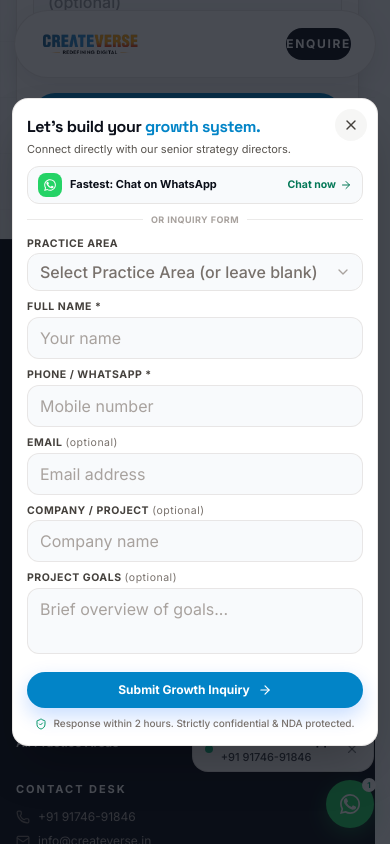
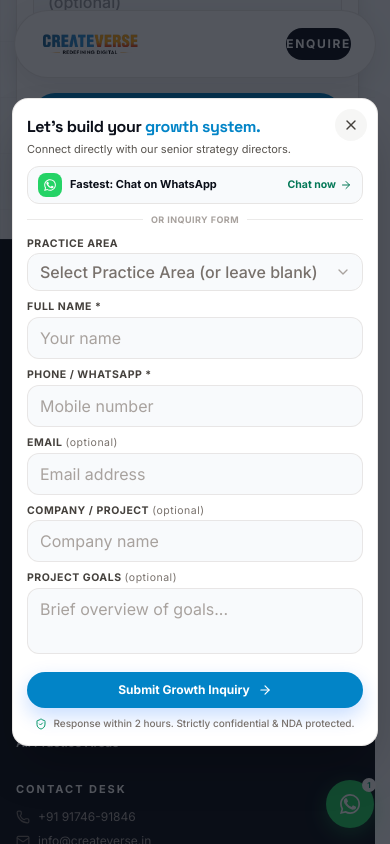
Before and after one commit to aryanbarota21235/CreateVerse, a Next.js app: page / in a window 390 px wide. Both pictures are taken after a click on the button "Enquire Now". Shown: the part 5951-6795 px from the top of the page. Built offline with nearby package versions, Linux system fonts and the light colour scheme.

Commit message:
fix: hide whatsapp tooltip on mobile and eliminate safari top status bar and bottom tabs flickering during modal open and close

```diff
--- a/src/app/globals.css
+++ b/src/app/globals.css
@@ -27,6 +27,11 @@
   ::selection {
     background-color: #0284C7;
     color: #ffffff;
+  }
+  html.modal-open,
+  body.modal-open {
+    overflow: hidden;
+    overscroll-behavior: none;
   }
 }
 
--- a/src/app/layout.tsx
+++ b/src/app/layout.tsx
@@ -1,4 +1,4 @@
-import type { Metadata } from "next";
+import type { Metadata, Viewport } from "next";
 import { Inter, Space_Grotesk } from "next/font/google";
 import { Analytics } from "@vercel/analytics/next";
 import "./globals.css";
@@ -91,10 +91,20 @@ const organizationSchema = {
   },
 };
 
+export const viewport: Viewport = {
+  themeColor: "#FAF7F2",
+  colorScheme: "light",
+  width: "device-width",
+  initialScale: 1,
+};
+
 export default function RootLayout({ children }: { children: React.ReactNode }) {
   return (
     <html lang="en" className={`${inter.variable} ${grotesk.variable}`}>
       <head>
+        <meta name="theme-color" content="#FAF7F2" />
+        <meta name="apple-mobile-web-app-status-bar-style" content="default" />
+        <meta name="apple-mobile-web-app-capable" content="yes" />
         <meta name="facebook-domain-verification" content="arjcquzxxrc2rljqusg27q97siy066" />
         <script
           type="application/ld+json"
--- a/src/components/enquiry-modal.tsx
+++ b/src/components/enquiry-modal.tsx
@@ -205,26 +205,22 @@ export default function EnquiryModal() {
     }
   }, [selectedService, isOpen]);
 
-  // Handle ESC key to close & desktop-safe scroll lock without mobile redraw blink
+  // Handle ESC key to close & universal scroll lock without Safari chrome redraw blink
   useEffect(() => {
     const handleKeyDown = (e: KeyboardEvent) => {
       if (e.key === "Escape") closeEnquiry();
     };
-    const isDesktop = typeof window !== "undefined" && window.innerWidth >= 768;
     if (isOpen) {
-      if (isDesktop) {
-        document.body.style.overflow = "hidden";
-      }
+      document.documentElement.classList.add("modal-open");
+      document.body.classList.add("modal-open");
       window.addEventListener("keydown", handleKeyDown);
     } else {
-      if (isDesktop) {
-        document.body.style.overflow = "";
-      }
+      document.documentElement.classList.remove("modal-open");
+      document.body.classList.remove("modal-open");
     }
     return () => {
-      if (isDesktop) {
-        document.body.style.overflow = "";
-      }
+      document.documentElement.classList.remove("modal-open");
+      document.body.classList.remove("modal-open");
       window.removeEventListener("keydown", handleKeyDown);
     };
   }, [isOpen, closeEnquiry]);
@@ -274,6 +270,12 @@ export default function EnquiryModal() {
       {isOpen && (
         <div
           className="fixed inset-0 z-50 flex items-center justify-center p-3 sm:p-4 md:p-6"
+          style={{ isolation: "isolate" }}
+          onTouchMove={(e) => {
+            if (e.target === e.currentTarget) {
+              e.preventDefault();
+            }
+          }}
           onPointerDown={(e) => {
             if (e.target === e.currentTarget) {
               e.preventDefault();
@@ -288,7 +290,7 @@ export default function EnquiryModal() {
             }
           }}
         >
-          {/* Subtle Luxury Backdrop without filter thrashing */}
+          {/* Subtle Luxury Backdrop with hardware acceleration and stable chrome */}
           <motion.div
             initial={{ opacity: 0 }}
             animate={{ opacity: 1 }}
@@ -303,7 +305,8 @@ export default function EnquiryModal() {
               e.stopPropagation();
               closeEnquiry();
             }}
-            className="fixed inset-0 bg-ink/75 cursor-pointer"
+            style={{ transform: "translateZ(0)" }}
+            className="fixed inset-0 bg-ink/70 cursor-pointer"
           />
 
           {/* Modal Container - Ultra smooth 60fps GPU animation */}
@@ -350,8 +353,8 @@ export default function EnquiryModal() {
                 </div>
               </div>
             ) : (
-              /* High-End, Streamlined Intake Form - Compact & Neat on Mobile with dvh sizing */
-              <div className="p-3.5 sm:p-7 md:p-8 max-h-[78dvh] sm:max-h-[85vh] overflow-y-auto overscroll-contain">
+              /* High-End, Streamlined Intake Form - Compact & Neat on Mobile with stable viewport sizing */
+              <div className="p-3.5 sm:p-7 md:p-8 max-h-[80vh] sm:max-h-[85vh] overflow-y-auto overscroll-contain">
                 {/* Header */}
                 <div className="pr-9 sm:pr-8">
                   <div className="hidden sm:inline-flex items-center gap-1.5 sm:gap-2 rounded-full border border-accent/20 bg-accent/[0.06] px-2.5 py-0.5 sm:px-3 sm:py-1 text-[10px] sm:text-[11px] font-bold uppercase tracking-wider text-accent">
--- a/src/components/whatsapp-widget.tsx
+++ b/src/components/whatsapp-widget.tsx
@@ -17,7 +17,7 @@ export default function WhatsAppWidget() {
   return (
     <div className="fixed bottom-4 right-4 sm:bottom-6 sm:right-6 z-40 flex flex-col items-end gap-2">
       {showTooltip && (
-        <div className="flex items-center gap-2 rounded-2xl border border-stone-200/90 sm:border-black/[0.12] bg-white px-3 py-1.5 sm:px-3.5 sm:py-2 shadow-xl">
+        <div className="hidden sm:flex items-center gap-2 rounded-2xl border border-stone-200/90 sm:border-black/[0.12] bg-white px-3 py-1.5 sm:px-3.5 sm:py-2 shadow-xl">
           <a
             href={site.whatsappUrl}
             target="_blank"
```
